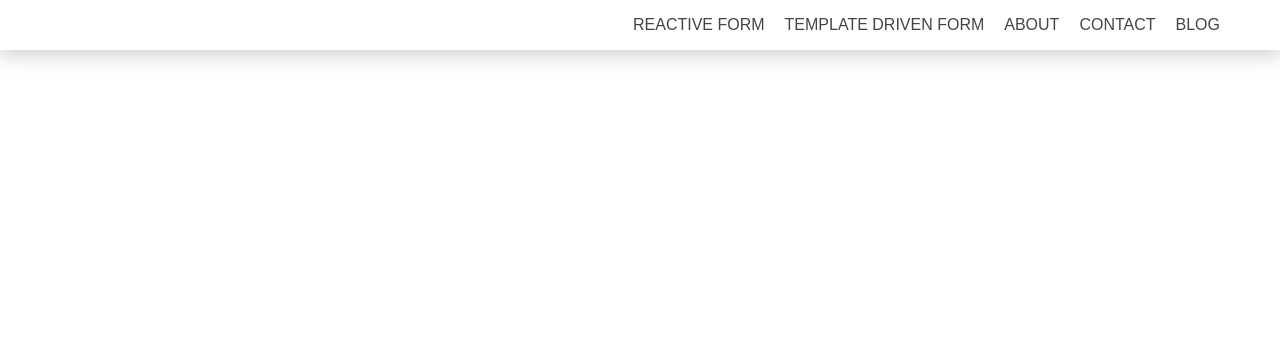
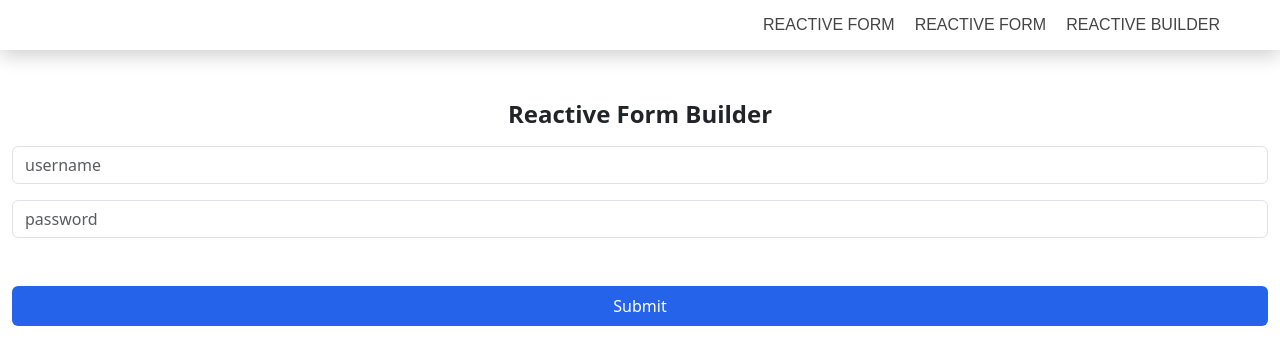
Before and after one commit to SalmanMohammed2001/angular_reactive_and_template_forms, an Angular app: page /reactive/builder in a window 1280 px wide. Before the commit this address led to /. Shown: the top 364 px of the page. Built offline with nearby package versions, Linux system fonts and the light colour scheme.

Commit message:
reactive from use FormBuilde custom validition

```diff
--- a/src/app/app.routes.ts
+++ b/src/app/app.routes.ts
@@ -1,9 +1,11 @@
 import { Routes } from '@angular/router';
 import {ReactiveFormComponent} from "./components/reactive-form/reactive-form.component";
 import {TemplateDrivenFormComponent} from "./components/template-driven-form/template-driven-form.component";
+import {ReactiveFromBuilderComponent} from "./components/reactive-from-builder/reactive-from-builder.component";
 
 export const routes: Routes = [
   {path:'',redirectTo:'/reactive',pathMatch:'full'},
   {path:'reactive',component:ReactiveFormComponent},
   {path:'template',component:TemplateDrivenFormComponent},
+  {path:'reactive/builder',component:ReactiveFromBuilderComponent},
 ];
--- /dev/null
+++ b/src/app/components/reactive-from-builder/reactive-from-builder.component.html
@@ -0,0 +1,50 @@
+
+<div class="container">
+  <div class="form-area mt-5">
+
+    <h1 class="text-center text-2xl font-semibold  mb-3">Reactive Form Builder</h1>
+
+    <form [formGroup]="form"  (ngSubmit)="onClick()">
+
+      <div class="form-group mt-3">
+        <input type="text"
+               class="form-control"
+               placeholder="username"
+               formControlName="username"
+        >
+
+        <div *ngIf="fg.username.errors?.required">
+          <div class="alert alert-danger" *ngIf="fg.username.touched && fg.username.invalid">  user name required</div>
+        </div>
+        <div *ngIf="fg.username.errors?.minLength">
+          <div class="alert alert-danger" *ngIf="fg.username.touched && fg.username.invalid">  user name  Length required</div>
+        </div>
+
+      </div>
+
+      <div class="form-group mt-3">
+        <input type="password"
+               class="form-control"
+               placeholder="password"
+               formControlName="password"
+        >
+
+        <div *ngIf="fg.password.errors?.required">
+          <div class="alert alert-danger" *ngIf="fg.password.touched && fg.password.invalid">  password name required</div>
+        </div>
+
+
+
+      </div>
+
+
+      <div class="mt-5">
+        <button type="submit"  [disabled]="form.invalid" class=" px-5 py-2 rounded w-full bg-blue-600 hover:bg-blue-600 text-white">Submit</button>
+
+      </div>
+
+
+
+    </form>
+  </div>
+</div>
--- /dev/null
+++ b/src/app/components/reactive-from-builder/reactive-from-builder.component.ts
@@ -0,0 +1,39 @@
+import { Component } from '@angular/core';
+import {FormBuilder, FormsModule, ReactiveFormsModule, Validators} from "@angular/forms";
+import {NgIf} from "@angular/common";
+
+@Component({
+  selector: 'app-reactive-from-builder',
+  standalone: true,
+  imports: [
+    FormsModule,
+    ReactiveFormsModule,
+    NgIf
+  ],
+  templateUrl: './reactive-from-builder.component.html',
+  styleUrl: './reactive-from-builder.component.scss'
+})
+export class ReactiveFromBuilderComponent {
+
+  form:any
+  constructor(fg:FormBuilder) {
+    this.form=fg.group({
+      username:['',
+        [Validators.required,
+        Validators.minLength(5)
+        ]],
+
+      password:['',[
+        Validators.required]]
+    })
+  }
+
+
+  get fg(){
+    return this.form.controls
+  }
+
+  onClick(){
+    console.log(this.form.value)
+  }
+}
--- a/src/app/share/header/header.component.html
+++ b/src/app/share/header/header.component.html
@@ -11,8 +11,9 @@
       <!--  Menu compatible with wp_nav_menu  -->
       <ul id="primary-menu" class="menu nav-menu" >
         <li class="menu-item current-menu-item cursor-pointer"  routerLink="/reactive" routerLinkActive="active"><a class="nav__link"   >Reactive Form</a></li>
-        <li class="menu-item current-menu-item cursor-pointer " routerLink="/template" routerLinkActive="active"><a class="nav__link" >Template Driven Form</a></li>
-        <li class="menu-item dropdown"><a class="nav__link"  href="#">About</a>
+        <li class="menu-item current-menu-item cursor-pointer"  routerLink="/reactive" routerLinkActive="active"><a class="nav__link"   >Reactive Form</a></li>
+        <li class="menu-item current-menu-item cursor-pointer " routerLink="/reactive/builder" routerLinkActive="active"><a class="nav__link" >Reactive Builder </a></li>
+     <!--   <li class="menu-item dropdown"><a class="nav__link"  href="#">About</a>
           <ul class="sub-nav" >
             <li><a class="sub-nav__link" href="#">link 1</a></li>
             <li><a class="sub-nav__link" href="#">link 2</a></li>
@@ -29,7 +30,7 @@
         </li>
         <li class="menu-item "><a class="nav__link"  href="#">Blog</a>
 
-        </li>
+        </li>-->
       </ul>
 
 
```
Also changed, not shown: src/app/components/reactive-from-builder/reactive-from-builder.component.scss (added), 1 other file (tests, documents, lock files or other folders).
